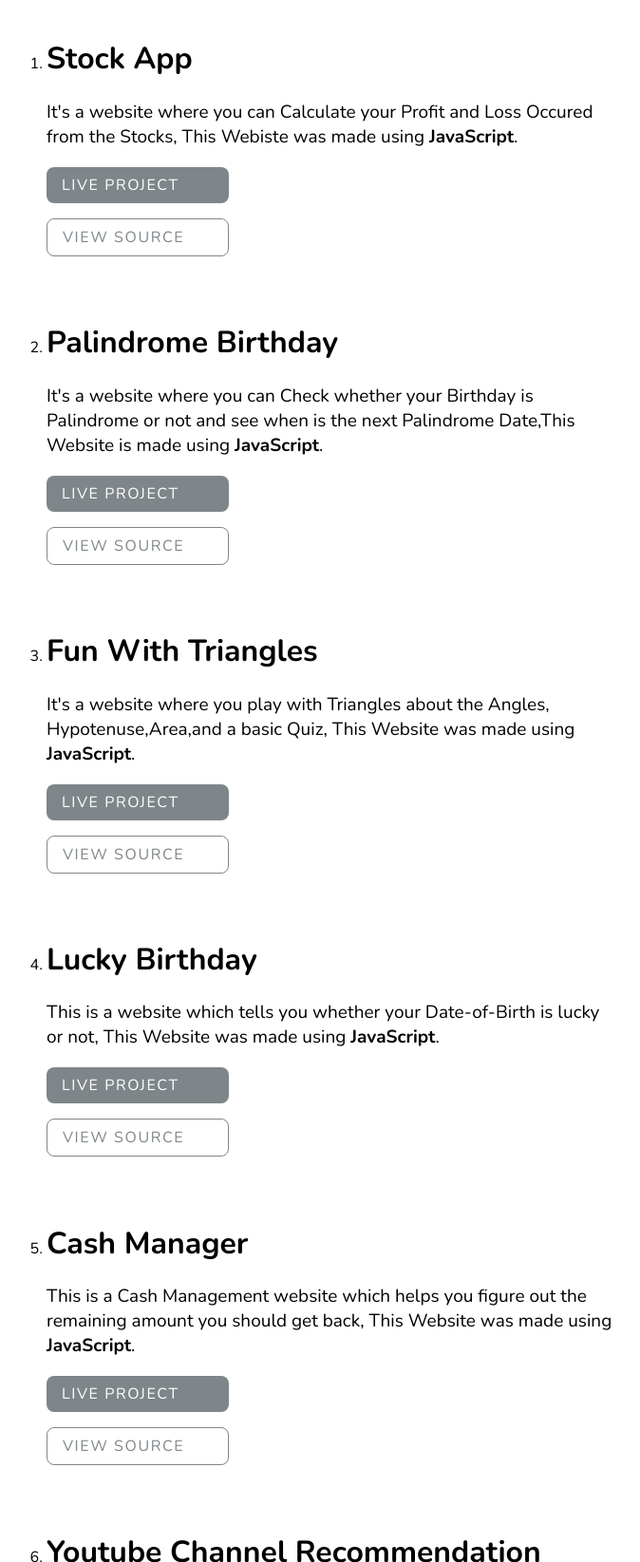
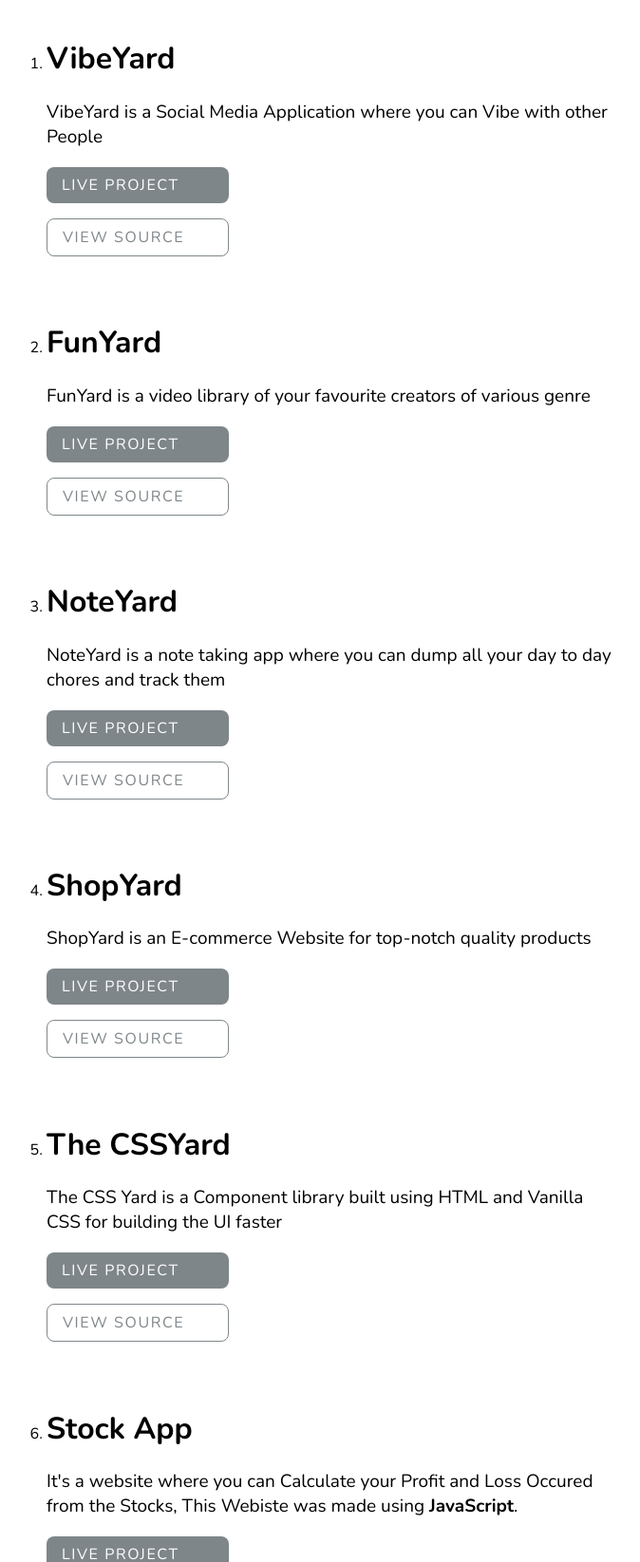
Before and after one commit to sadathshariff/demo-site, a plain HTML site: page projects.html in a window 1280 px wide. Shown: the part 319-1964 px from the top of the page at 95% size, without its empty margins (311-985 px from the left). Drawn offline with nearby package versions, Linux system fonts and the light colour scheme.

Commit message:
Updated Projects and Blogs

```diff
--- a/projects.html
+++ b/projects.html
@@ -37,6 +37,105 @@
     </header>
 
     <ol>
+      <div class="container container-center margin-md">
+        <li>
+          <h1>VibeYard</h1>
+          <p>
+            VibeYard is a Social Media Application where you can Vibe with other
+            People
+          </p>
+          <a
+            class="link link-primary space"
+            href="https://vibe-yard.vercel.app"
+            target="_blank"
+            >Live Project</a
+          >
+          <a
+            class="link link-secondary space"
+            href="https://github.com/sadathshariff/VibeYard"
+            >View Source</a
+          >
+        </li>
+      </div>
+      <div class="container container-center margin-md">
+        <li>
+          <h1>FunYard</h1>
+          <p>
+            FunYard is a video library of your favourite creators of various
+            genre
+          </p>
+          <a
+            class="link link-primary space"
+            href="https://funyard.vercel.app"
+            target="_blank"
+            >Live Project</a
+          >
+          <a
+            class="link link-secondary space"
+            href="https://github.com/sadathshariff/funyard"
+            >View Source</a
+          >
+        </li>
+      </div>
+      <div class="container container-center margin-md">
+        <li>
+          <h1>NoteYard</h1>
+          <p>
+            NoteYard is a note taking app where you can dump all your day to day
+            chores and track them
+          </p>
+          <a
+            class="link link-primary space"
+            href="https://note-yard.vercel.app"
+            target="_blank"
+            >Live Project</a
+          >
+          <a
+            class="link link-secondary space"
+            href="https://github.com/sadathshariff/NoteYard"
+            >View Source</a
+          >
+        </li>
+      </div>
+      <div class="container container-center margin-md">
+        <li>
+          <h1>ShopYard</h1>
+          <p>
+            ShopYard is an E-commerce Website for top-notch quality products
+          </p>
+          <a
+            class="link link-primary space"
+            href="https://shopyard.vercel.app"
+            target="_blank"
+            >Live Project</a
+          >
+          <a
+            class="link link-secondary space"
+            href="https://github.com/sadathshariff/shopyard"
+            >View Source</a
+          >
+        </li>
+      </div>
+      <div class="container container-center margin-md">
+        <li>
+          <h1>The CSSYard</h1>
+          <p>
+            The CSS Yard is a Component library built using HTML and Vanilla CSS
+            for building the UI faster
+          </p>
+          <a
+            class="link link-primary space"
+            href="https://thecssyard.netlify.app/"
+            target="_blank"
+            >Live Project</a
+          >
+          <a
+            class="link link-secondary space"
+            href="https://github.com/sadathshariff/The-CSS-Yard"
+            >View Source</a
+          >
+        </li>
+      </div>
       <div class="container container-center margin-md">
         <li>
           <h1>Stock App</h1>
```
Also changed, not shown: blogs.html (+62 -7 lines).
